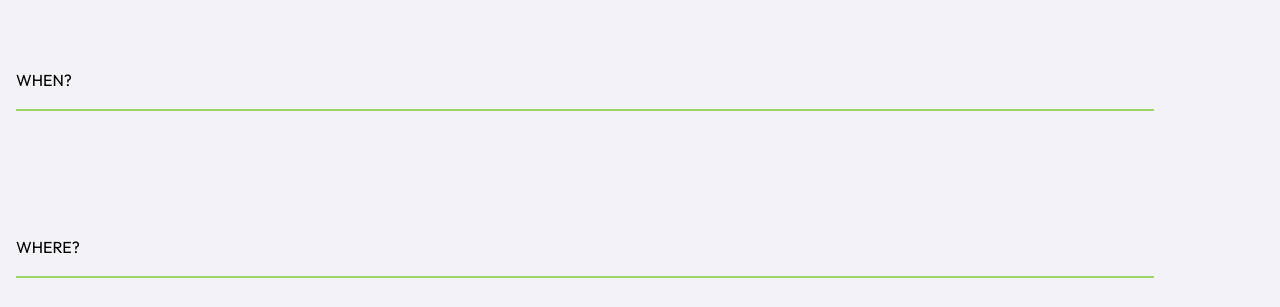
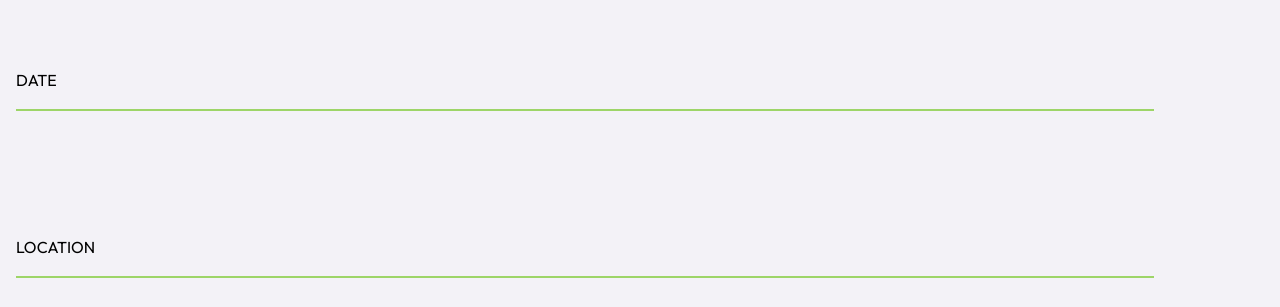
Before and after one commit to iridium951/HobiGo, a React (Create React App) app: page /create-event in a window 1280 px wide. Shown: the part 377-684 px from the top of the page. Built offline with nearby package versions, Linux system fonts and the light colour scheme.

Commit message:
grammatik

```diff
--- a/src/Components/pages/CreateEvent.js
+++ b/src/Components/pages/CreateEvent.js
@@ -57,17 +57,17 @@ function CreateEvent() {
         <input type="text" value={about} onChange={e => setAbout(e.target.value)} class="inputline" />
       </form>
 
-      <p>WHEN?</p>
+      <p>DATE</p>
       <form class="formstyle">
         <input type="text" value={when} onChange={e => setWhen(e.target.value)} class="inputline" />
       </form>
 
-      <p>WHERE?</p>
+      <p>LOCATION</p>
       <form class="formstyle">
         <input type="text" value={where} onChange={e => setWhere(e.target.value)} class="inputline" />
       </form>
 
-      <p>FOR HOW MANY PEOPLE?</p>
+      <p>NUMBER OF VISITORS</p>
       <form class="formstyle">
         <input type="text" value={people} onChange={e => setPeople(e.target.value)} class="inputline" />
       </form>
```
